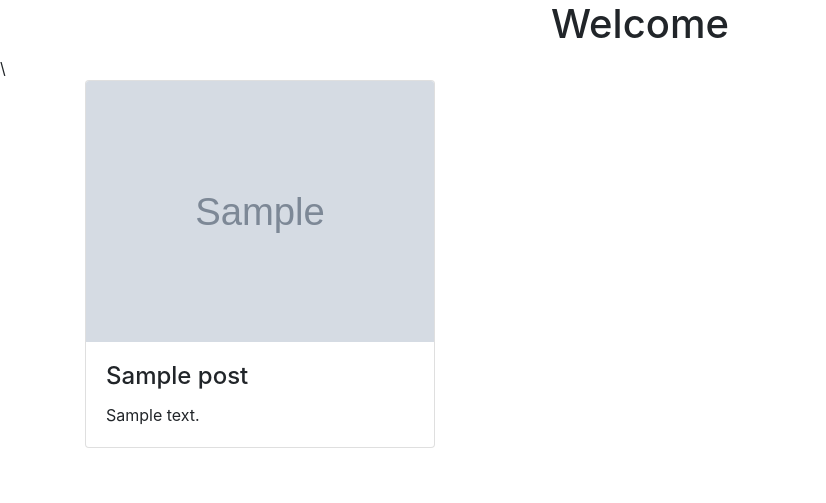
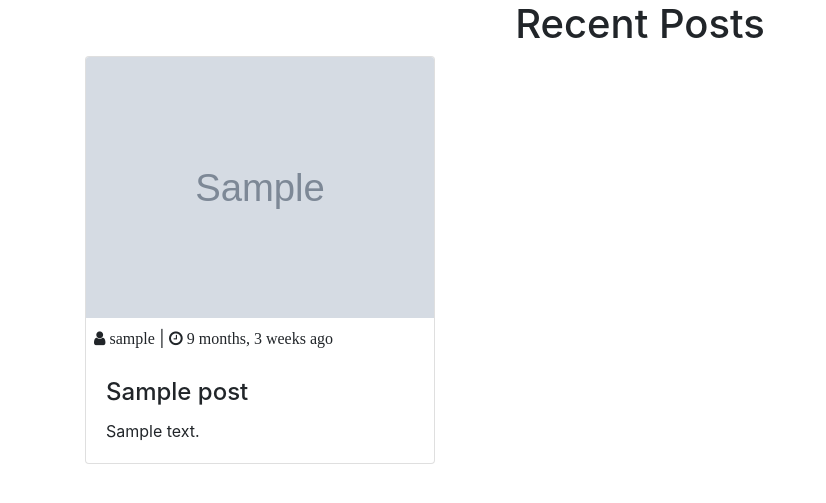
Before and after one commit to arathijagdish/Django-CMS, a Django app: page / in a window 1280 px wide. Shown: the part 66-569 px from the top of the page, without its empty margins (0-826 px from the left). Run offline with Django 3.2, Linux system fonts and the light colour scheme; tables that the repository leaves empty hold one stand-in row (values such as "Sample post"); grey boxes marked "Sample" are stand-in pictures.

Commit message:
Added extra post details to home page

```diff
--- a/user/templates/user_base.html
+++ b/user/templates/user_base.html
@@ -10,6 +10,7 @@
 
     <!-- CSS -->
     <link rel="stylesheet" href="https://cdn.jsdelivr.net/npm/bootstrap@4.5.3/dist/css/bootstrap.min.css">
+    <link rel="stylesheet" href="https://stackpath.bootstrapcdn.com/font-awesome/4.7.0/css/font-awesome.min.css">
     {% block header %}
 
     {% endblock header %}
--- a/user/templates/user_home.html
+++ b/user/templates/user_home.html
@@ -6,18 +6,23 @@
 
 
 {% block content %}
-<h1 class="text-center">Welcome</h1>\
+<h1 class="text-center">Recent Posts</h1>
 <div class="container">
     <div class="row">
         {% for p in data %}
             <div class="col-sm-4">
-                <div class="card">
+                <div class="card mb-5">
 
                     {% if p.featured_image %}
                         <img class="card-img-top img-responsive" src="{{ p.featured_image.url }}">
                     {% else %}
                         <img class="card-img-top" src="https://dummyimage.com/200x100.jpg?text=Post" alt="">
                     {% endif %}
+
+                    <div class="m-2">
+                        <span class="fa fa-user"> {{ p.created_by }}</span> |
+                        <span class="fa fa-clock-o"> {{ p.created_on | timesince }} ago</span>
+                    </div>
 
                     <div class="card-body">
                         <h4 class="card-title">{{ p.title }}</h4>
```
Also changed, not shown: uploads/images/NodejsvsPHPBanner.png (added), uploads/images/ReactvsSvelte.png (added), uploads/images/where-when-and-how-to-use-node.js.png (added).
